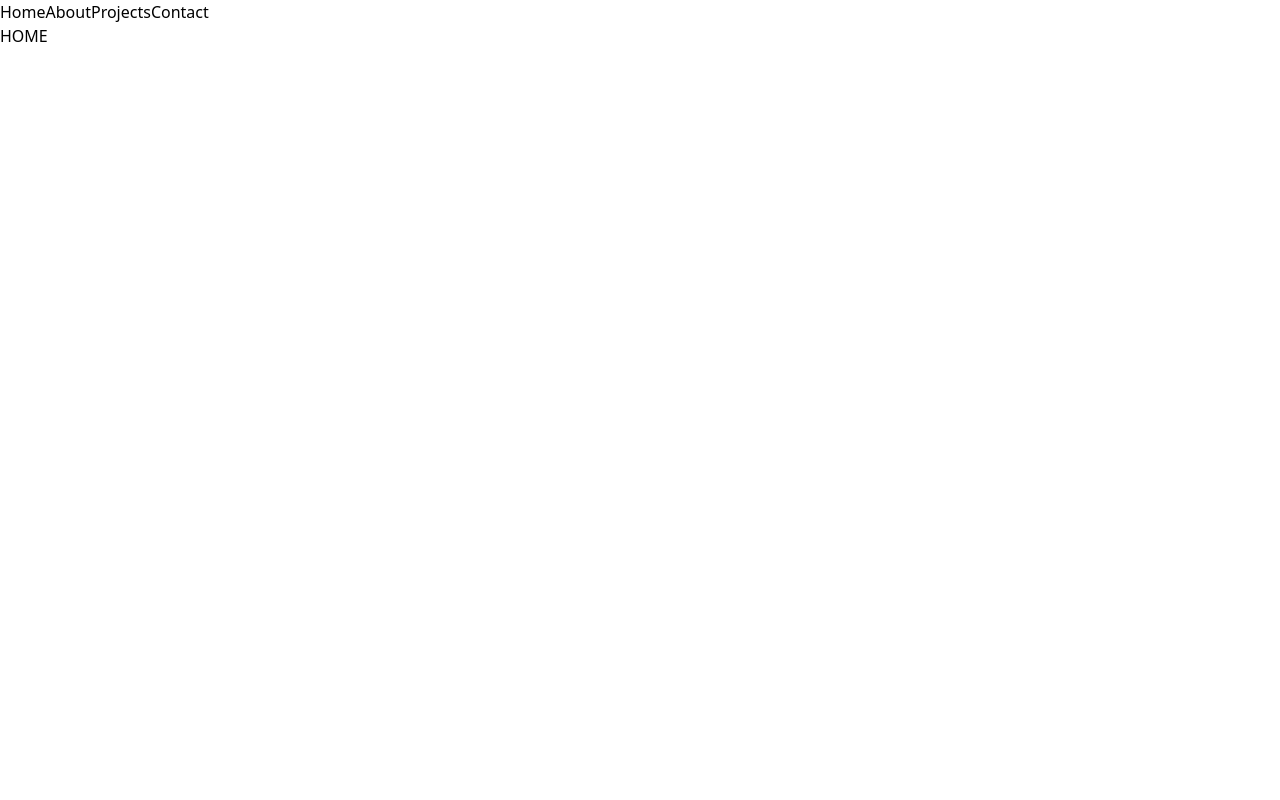
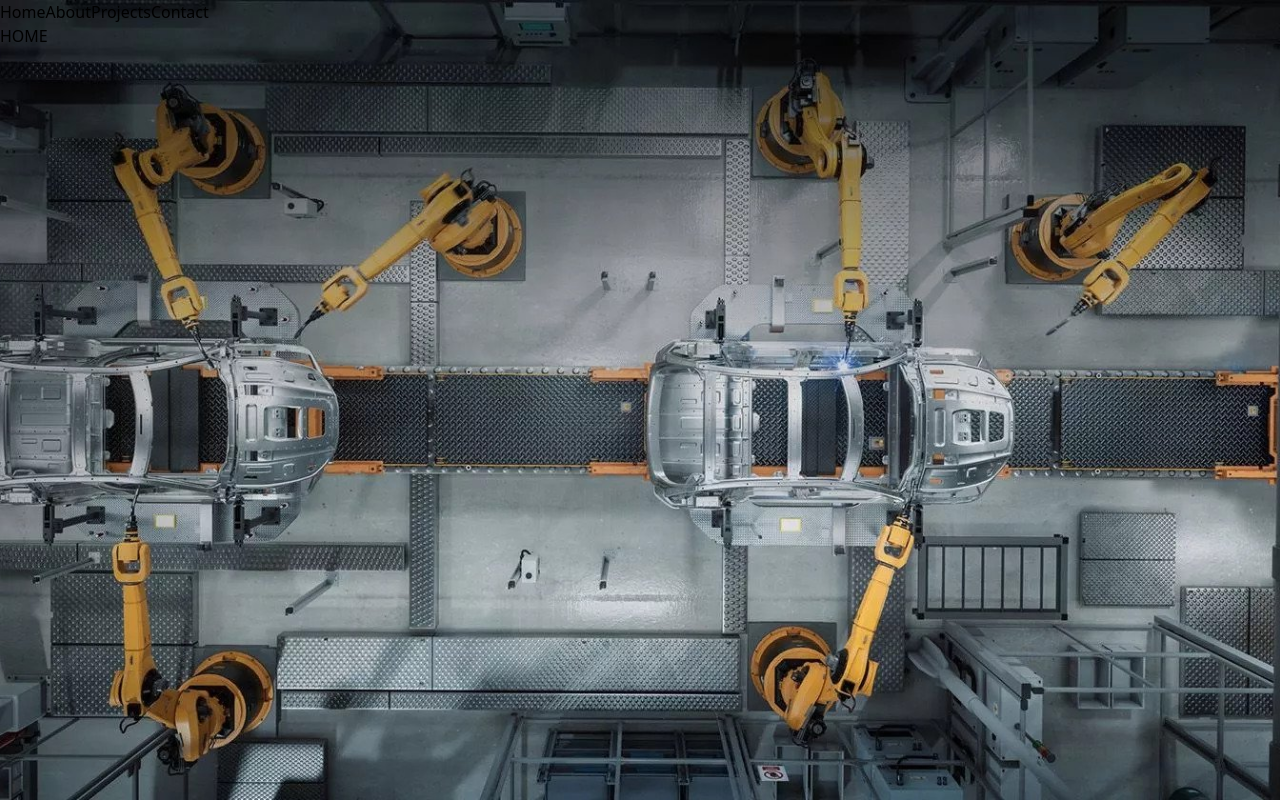
Before and after one commit to jeffgrahamcodes/next-portfolio, a Next.js app: page / in a window 1280 px wide. Built offline with nearby package versions, Linux system fonts and the light colour scheme.

Commit message:
add background image

```diff
--- a/src/app/page.tsx
+++ b/src/app/page.tsx
@@ -1,7 +1,18 @@
+import Image from 'next/image';
+import homeImg from '/public/images/home.jpg';
+
 export default function Home() {
   return (
     <div>
       <h1>HOME</h1>
+      <div className="absolute -z-10 inset-0">
+        <Image
+          src={homeImg}
+          alt="TODO"
+          fill
+          style={{ objectFit: 'cover' }}
+        />
+      </div>
     </div>
   );
 }
```
